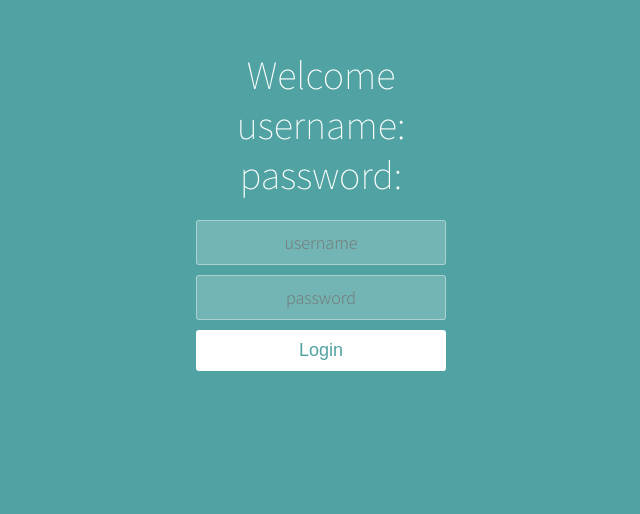
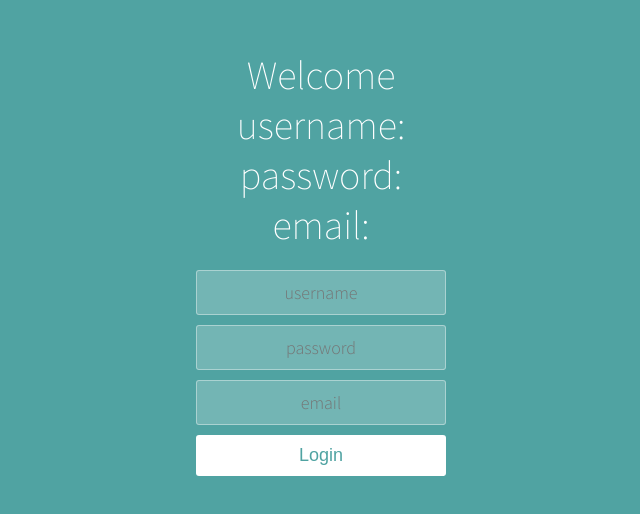
Before and after one commit to a-levitt/react.login_test, a React (Vite) app: page / in a window 1280 px wide. Shown: the part 158-672 px from the top of the page, without its empty margins (319-959 px from the left). Built offline with nearby package versions, Linux system fonts and the light colour scheme.

Commit message:
Add email field

```diff
--- a/src/components/Form.jsx
+++ b/src/components/Form.jsx
@@ -6,8 +6,8 @@ function Form(props) {
     const [isMousedOver, setIsMouseOver] = React.useState(false);
     const [userData, setData] = React.useState({
         username: "",
-        password: ""
-
+        password: "",
+        email: ""
     });
 
     function captureData(event) {
@@ -18,12 +18,20 @@ function Form(props) {
             if (name === "username") {
                 return {
                     username: value,
-                    password: prevValue.password
+                    password: prevValue.password,
+                    email: prevValue.email
                 }
             } else if (name === "password") {
                 return {
                     username: prevValue.username,
-                    password: value
+                    password: value,
+                    email: prevValue.email
+                }
+            } else if (name === "email") {
+                return {
+                    username: prevValue.username,
+                    password: prevValue.password,
+                    email: value
                 }
             }
         })
@@ -43,6 +51,7 @@ function Form(props) {
         <h1>Welcome
             <br/> username: {userData.username}
             <br/> password: {userData.password}
+            <br/> email: {userData.email}
         </h1>
             <form className="form">
                 <input
@@ -59,10 +68,17 @@ function Form(props) {
                     placeholder="password"
                     value={userData.password}
                 />
+                <input
+                    name="email"
+                    onChange={captureData}
+                    type="email"
+                    placeholder="email"
+                    value={userData.email}
+                />
                 {!props.isRegistered && <Input
                     type="password"
                     placeholder="confirm password"
-            /> }
+                />}
                 <button type="submit" style={{backgroundColor: isMousedOver ? "black" : "white"}}
                         onMouseOver={handleMouseOver} onMouseOut={handleMouseOut}>
                     {props.isRegistered ? "Login" : "Register"}
```
Lines whose indentation alone changed are shown as unchanged.
